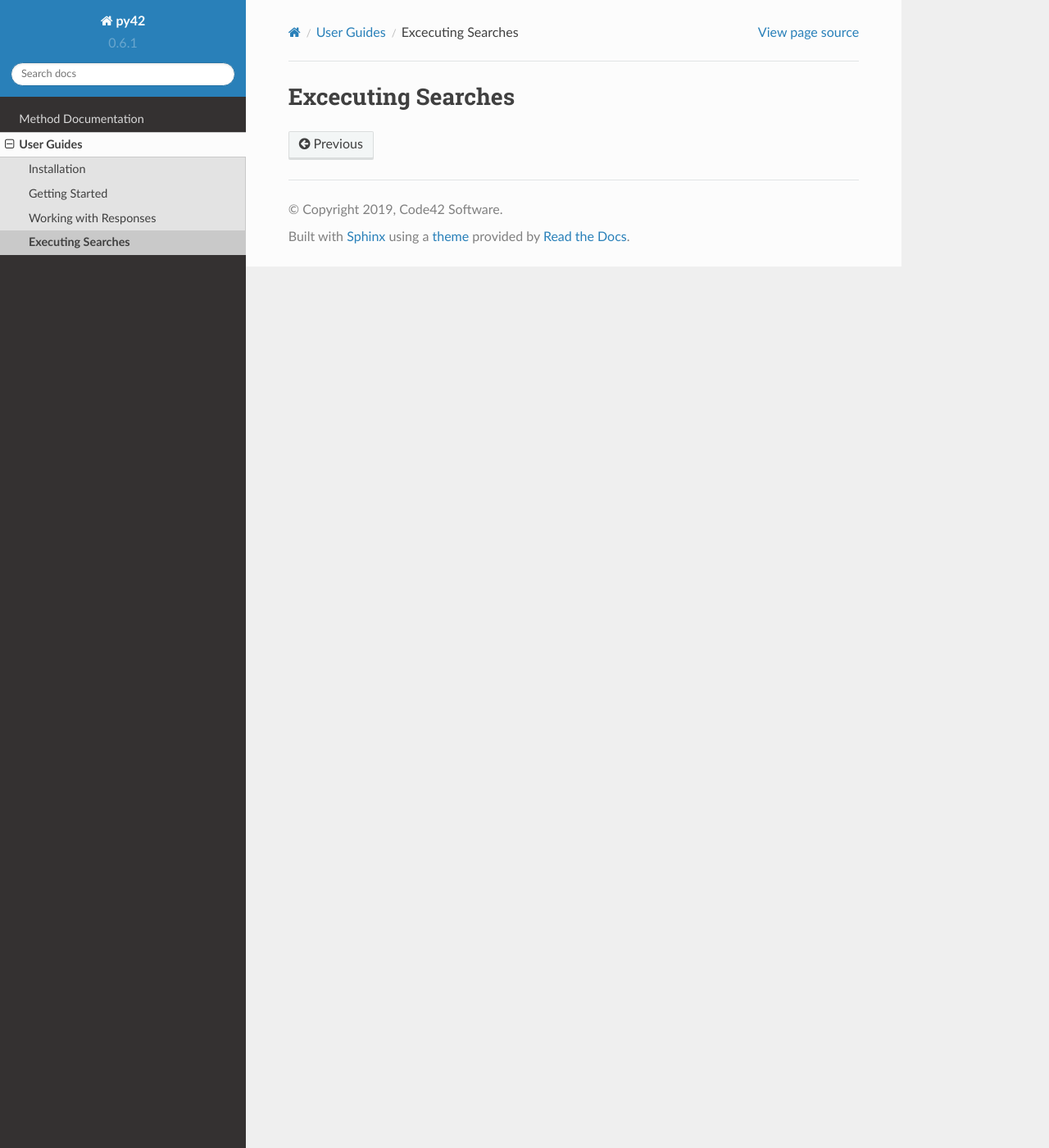
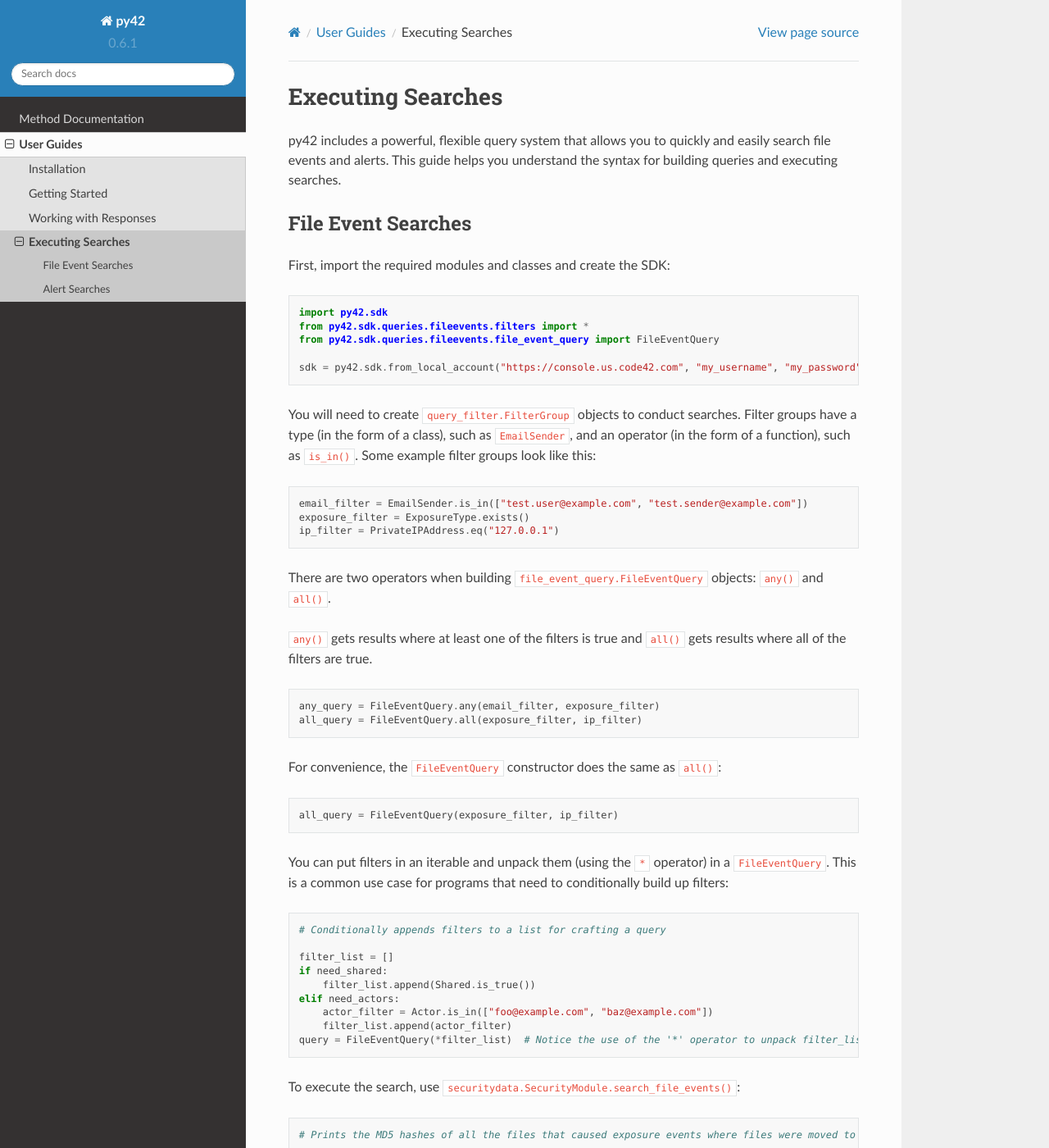
Before and after one commit to code42/py42, a Sphinx documentation site: the page built from docs/userguides/searches.md, in a window 1280 px wide and 1400 px high. Shown: the whole window at 82% size. Built offline with Sphinx 7.4.7 and the Read the Docs theme 2.0.0, drawn with Linux system fonts in a browser that asks for light colours; the version number is read from the project's files by our own code; some of the changed text lies outside the part shown.

Commit message:
Chore/doc search (#46)

````diff
--- a/docs/userguides/searches.md
+++ b/docs/userguides/searches.md
@@ -1 +1,95 @@
-# Excecuting Searches
+# Executing Searches
+
+py42 includes a powerful, flexible query system that allows you to quickly and easily search file events and alerts.
+This guide helps you understand the syntax for building queries and executing searches.
+
+## File Event Searches
+
+First, import the required modules and classes and create the SDK:
+```python
+import py42.sdk
+from py42.sdk.queries.fileevents.filters import *
+from py42.sdk.queries.fileevents.file_event_query import FileEventQuery
+
+sdk = py42.sdk.from_local_account("https://console.us.code42.com", "my_username", "my_password")
+```
+
+You will need to create `query_filter.FilterGroup` objects to conduct searches. Filter groups have a type
+(in the form of a class), such as `EmailSender`, and an operator (in the form of a function), such as `is_in()`.
+Some example filter groups look like this:
+```python
+email_filter = EmailSender.is_in(["test.user@example.com", "test.sender@example.com"])
+exposure_filter = ExposureType.exists()
+ip_filter = PrivateIPAddress.eq("127.0.0.1")
+```
+
+There are two operators when building `file_event_query.FileEventQuery` objects: `any()` and `all()`.
+
+`any()` gets results where at least one of the filters is true and `all()` gets results where all of the filters are
+true.
+```python
+any_query = FileEventQuery.any(email_filter, exposure_filter)
+all_query = FileEventQuery.all(exposure_filter, ip_filter)
+```
+
+For convenience, the `FileEventQuery` constructor does the same as `all()`:
+
+```python
+all_query = FileEventQuery(exposure_filter, ip_filter)
+```
+
+You can put filters in an iterable and unpack them (using the `*` operator) in a `FileEventQuery`. This is a common
+use case for programs that need to conditionally build up filters:
+```python
+# Conditionally appends filters to a list for crafting a query
+
+filter_list = []
+if need_shared:
+    filter_list.append(Shared.is_true())
+elif need_actors:
+    actor_filter = Actor.is_in(["foo@example.com", "baz@example.com"])
+    filter_list.append(actor_filter)
+query = FileEventQuery(*filter_list)  # Notice the use of the '*' operator to unpack filter_list
+```
+
+To execute the search, use `securitydata.SecurityModule.search_file_events()`:
+```python
+# Prints the MD5 hashes of all the files that caused exposure events where files were moved to an external drive.
+
+query = FileEventQuery(ExposureType.eq(ExposureType.REMOVABLE_MEDIA))
+response = sdk.securitydata.search_file_events(query)
+file_events = response["fileEvents"]
+for event in file_events:
+    print(event["md5Checksum"])
+```
+
+## Alert Searches
+
+Conducting alert searches is very similar to file event searches. Much of the content for file event searches applies
+to alert searches.
+
+To start, import the filters and query object:
+```python
+from py42.sdk.queries.alerts.filters import *
+from py42.sdk.queries.alerts.alert_query import AlertQuery
+```
+
+The one difference between constructing alert queries and file event queries is that alert queries require a tenant
+ID. You can get the tenant ID from the `sdk.usercontext` object:
+```python
+# Create a query for getting all open alerts with severity either 'High' or 'Medium'.
+
+filters = [AlertState.eq(AlertState.OPEN), Severity.is_in([Severity.HIGH, Severity.MEDIUM])]
+tenant_id = sdk.usercontext.get_current_tenant_id()
+query = AlertQuery(tenant_id, *filters)  # Notice the constructor takes the tenant ID first.
+```
+
+To execute the search, use the `alerts.AlertClient.search()` method:
+```python
+# Prints the actor property from each search result
+
+response = sdk.securitydata.alerts.search(query)
+alerts = response["alerts"]
+for alert in alerts:
+    print(alert["actor"])
+```
````
